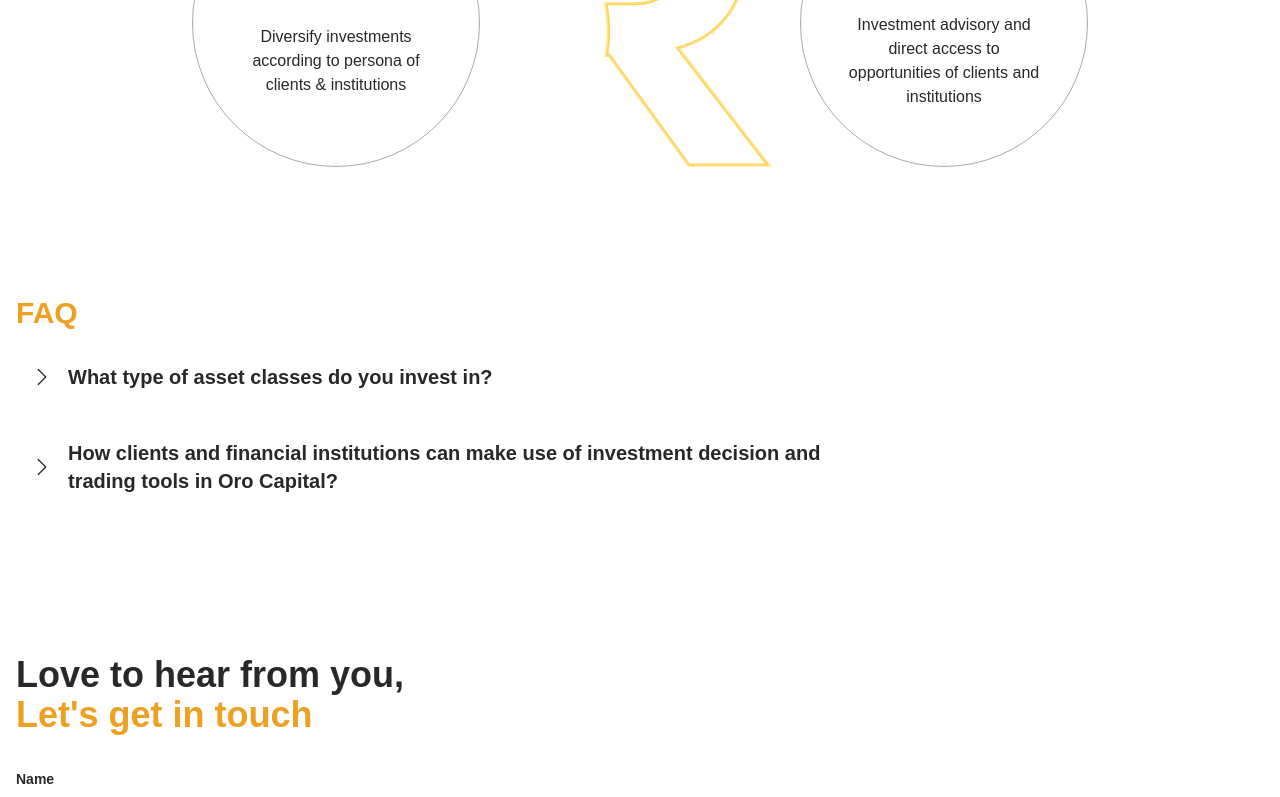
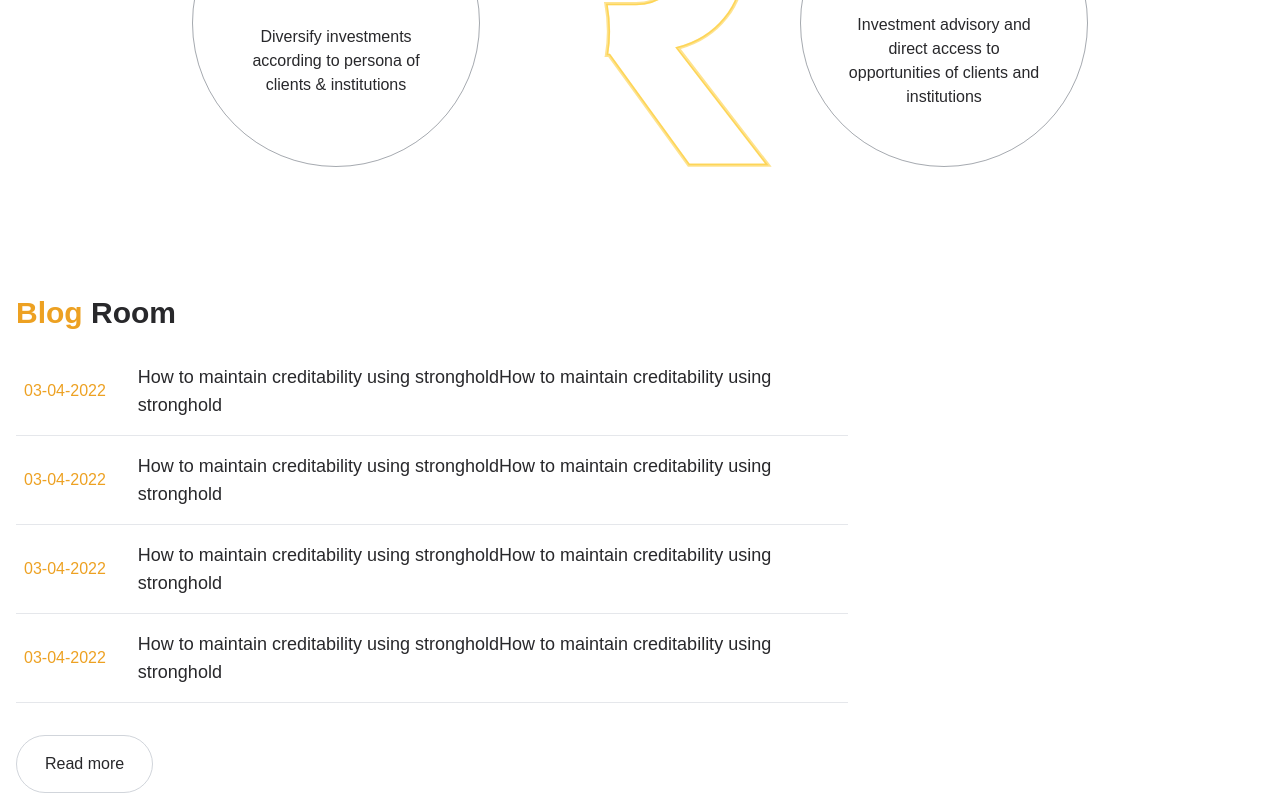
Before and after one commit to PTS-Holdings/oro-capital.com, a Next.js app: page / in a window 1280 px wide. Shown: the part 5245-6042 px from the top of the page. Built offline with nearby package versions, Linux system fonts and the light colour scheme.

Commit message:
Add: blog section

```diff
--- /dev/null
+++ b/components/BlogPage/BlogLink.js
@@ -0,0 +1,20 @@
+import Link from "next/link";
+
+const BlogLink = () => {
+	return (
+		<div className=" w-fit cursor-pointer  rounded-t border-b  py-4 px-2 hover:bg-slate-100 dark:hover:bg-gray-600">
+			<Link href="/kkk">
+				<div className="flex items-center gap-8">
+					<p className="shrink-0 text-primaryOrange">03-04-2022</p>
+					<div>
+						<p className="text-lg">
+							How to maintain creditability using strongholdHow to
+							maintain creditability using stronghold
+						</p>
+					</div>
+				</div>
+			</Link>
+		</div>
+	);
+};
+export default BlogLink;
--- /dev/null
+++ b/components/homePage/BlogRoom.js
@@ -0,0 +1,25 @@
+import BlogLink from "components/BlogPage/BlogLink";
+import ButtonSecondary from "components/ButtonSecondary";
+import Link from "next/link";
+
+const BlogRoom = () => {
+	return (
+		<section className="container">
+			<h2 className="mb-4 text-3xl font-bold">
+				<span className=" text-primaryOrange">Blog</span> Room
+			</h2>
+			<div className="lg:w-2/3">
+				<BlogLink />
+				<BlogLink />
+				<BlogLink />
+				<BlogLink />
+			</div>
+			<Link href="/blog" passHref>
+				<div className="mx-auto mt-8">
+					<ButtonSecondary>Read more</ButtonSecondary>
+				</div>
+			</Link>
+		</section>
+	);
+};
+export default BlogRoom;
--- a/pages/index.js
+++ b/pages/index.js
@@ -1,4 +1,5 @@
 import CircleCard from "components/CircleCard";
+import BlogRoom from "components/homePage/BlogRoom";
 import ContactForm from "components/homePage/ContactForm";
 import Faq from "components/homePage/Faq";
 import GlobalMap from "components/homePage/GlobalMap";
@@ -28,6 +29,7 @@ export default function Home() {
 				<Subsidiaries />
 				<TargetMarkets />
 				<Solutions />
+				<BlogRoom />
 				<Faq />
 				<ContactForm />
 			</div>
```
